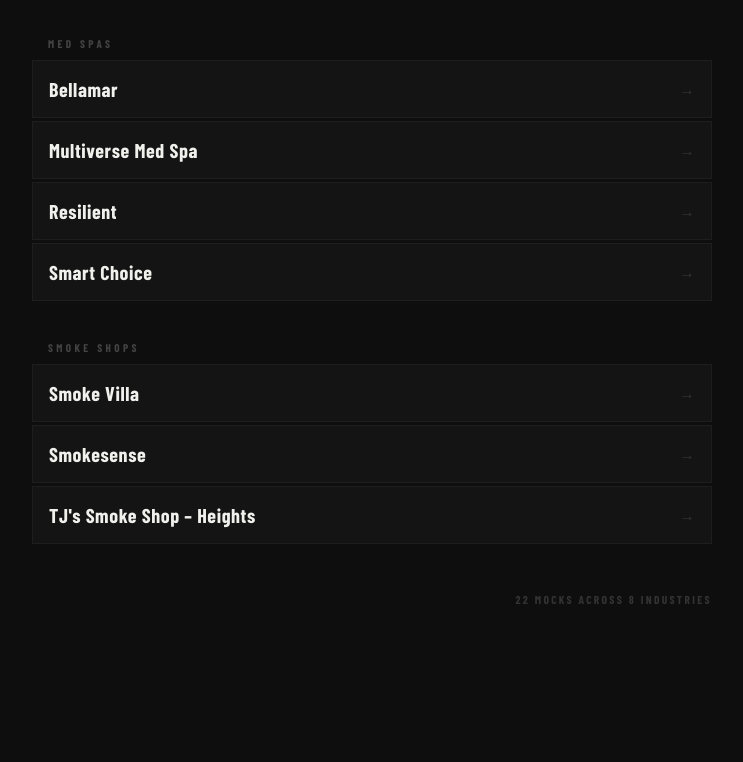
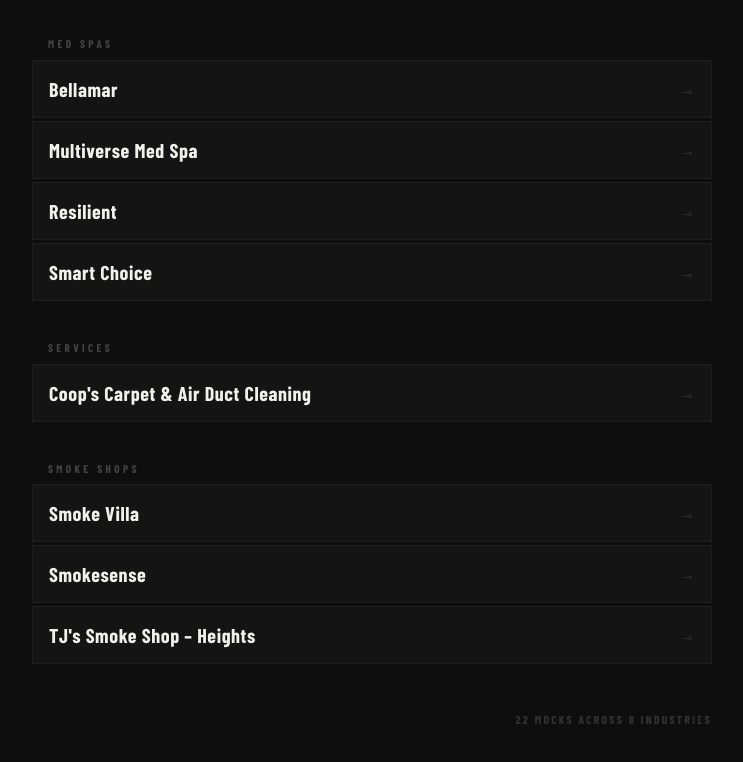
Before and after one commit to emmanuelAM01/quesoVentures-lead-mocks, a website: page index.html in a window 1280 px wide. Shown: the part 1429-2191 px from the top of the page, without its empty margins (268-1011 px from the left). Before the commit the page ends 2099 px from the top, so only its background shows below. Drawn offline with nearby package versions, Linux system fonts and the light colour scheme.

Commit message:
update: toc

```diff
--- a/index.html
+++ b/index.html
@@ -239,6 +239,16 @@
     </div>
 
     <div class="category">
+      <p class="category-label">Services</p>
+      <ul class="lead-list">
+        <li><a href="services/coops/" target="_blank" rel="noopener">
+          <span class="lead-name">Coop's Carpet & Air Duct Cleaning</span>
+          <span class="lead-arrow">→</span>
+        </a></li>
+      </ul>
+    </div>
+
+    <div class="category">
       <p class="category-label">Smoke Shops</p>
       <ul class="lead-list">
         <li><a href="smokeShops/smokeVilla/" target="_blank" rel="noopener">
```
